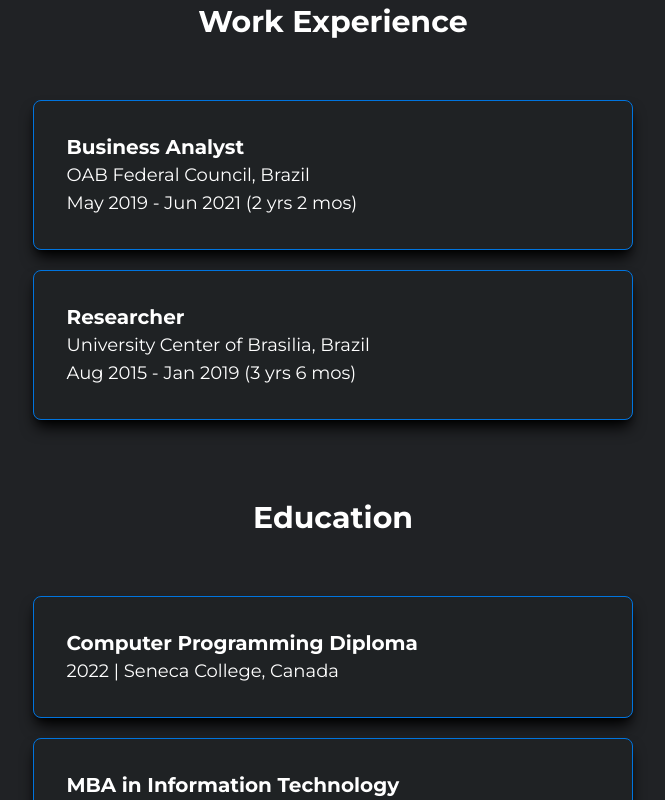
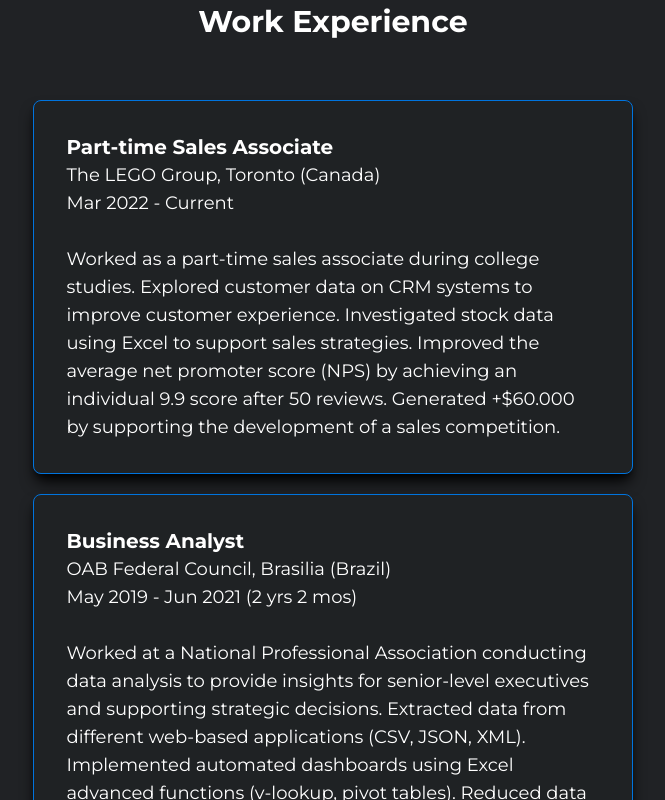
Before and after one commit to fmeneses-graca/my-website, a Next.js app: page /more-about-me in a window 1280 px wide. Shown: the part 1080-1880 px from the top of the page, without its empty margins (307-972 px from the left). Built offline with nearby package versions, Linux system fonts and the light colour scheme.

Commit message:
Refinements on about me section and page

```diff
--- a/components/ProjectSection.js
+++ b/components/ProjectSection.js
@@ -23,7 +23,7 @@ function mercedesProjectText() {
     return (
         <>
             <p className="pt-1">
-                In this MBA project, I created a Business Intelligence solution for Mercedes-Benz Trucks to drive data monetization.
+                In this MBA project, I designed a Business Intelligence solution for Mercedes-Benz Trucks to drive data monetization.
                 The solution consists of a website that provides road contractors and public transportation agencies with insights about
                 road infrastructure to optimize construction investments.
             </p>
@@ -70,8 +70,8 @@ function courtProjectText() {
     return (
         <>
             <p className="pt-1">
-                In this LL.B. project, I published a quantitative analysis that examined +200 cases according
-                to models of judicial behaviour on how international and foreign precedents affected the Brazilian Supreme Court&apos;s rulings.
+                In this LL.B. project, I conducted a data analysis that examined +200 cases according to models of judicial behaviour
+                on how international and foreign precedents affected the Brazilian Supreme Court&apos;s rulings.
             </p>
 
             <div className="flex">
--- a/pages/more-about-me.js
+++ b/pages/more-about-me.js
@@ -52,15 +52,16 @@ function ExperienceSection() {
 
                 <h1>Work Experience</h1>
                 <div className="flex-container">
+                    <Card style="card-size-large" title="Part-time Sales Associate" text={workLEGO()} />
                     <Card style="card-size-large" title="Business Analyst" text={workOAB()} />
                     <Card style="card-size-large" title="Researcher" text={workUNICEUB()} />
                 </div>
 
                 <h1>Education</h1>
                 <div className="flex-container">
-                    <Card style="card-size-large" title="Computer Programming Diploma" text={educationSeneca()} />
-                    <Card style="card-size-large" title="MBA in Information Technology" text={educationFIAP()} />
-                    <Card style="card-size-large" title="Bachelor of Laws" text={educationUNICEUB()} />
+                    <Card style="card-size-large" title="Computer Programming Diploma | 2022" text={educationSeneca()} />
+                    <Card style="card-size-large" title="MBA in Information Technology | 2020" text={educationFIAP()} />
+                    <Card style="card-size-large" title="Bachelor of Laws | 2019" text={educationUNICEUB()} />
                 </div>
             </div>
 
@@ -74,15 +75,31 @@ function ExperienceSection() {
     )
 }
 
+function workLEGO() {
+    return (
+        <>
+            <p>
+                The LEGO Group, Toronto (Canada)<br />
+                Mar 2022 - Current<br /><br />
+                Worked as a part-time sales associate during college studies. Explored customer data on CRM systems to improve customer experience.
+                Investigated stock data using Excel to support sales strategies. Improved the average net promoter score (NPS) by achieving an individual
+                9.9 score after 50 reviews. Generated +$60.000 by supporting the development of a sales competition.
+            </p>
+        </>
+    )
+}
+
 function workOAB() {
     return (
         <>
             <p>
-                OAB Federal Council, Brazil<br />
-                May 2019 - Jun 2021 (2 yrs 2 mos)<br />
-                {/* <ul className="pl-4 list-disc">
-                    <li></li>
-                </ul> */}
+                OAB Federal Council, Brasilia (Brazil)<br />
+                May 2019 - Jun 2021 (2 yrs 2 mos)<br /><br />
+                Worked at a National Professional Association conducting data analysis to provide insights for senior-level executives and supporting strategic decisions.
+                Extracted data from different web-based applications (CSV, JSON, XML). Implemented automated dashboards using Excel advanced functions (v-lookup, pivot tables).
+                Reduced data modelling and visualization tasks using automation tools (Power Query). Collaborated with stakeholders in calls and meetings to identify data needs
+                and develops solutions. Implemented Agile best practices and tools like Scrum, Kanban, and Trello. Saved an average of 5 hours weekly by optimizing backlog management
+                and task prioritization (Trello).
             </p>
         </>
     )
@@ -92,11 +109,12 @@ function workUNICEUB() {
     return (
         <>
             <p>
-                University Center of Brasilia, Brazil<br />
-                Aug 2015 - Jan 2019 (3 yrs 6 mos)<br />
-                {/* <ul className="pl-4 list-disc">
-                    <li></li>
-                </ul> */}
+                University Center of Brasilia - UniCEUB | Brasilia, Brazil<br />
+                Aug 2015 - Jan 2019 (3 yrs 6 mos)<br /><br />
+                Worked as a researcher analyzing data using rigorous standards to produce scientific findings, reports, and publications for legal and social sciences journals.
+                Collected, investigated and analyzed data to generate insights. Assisted in the preparation of requirements and design of quantitative and qualitative research.
+                Prepared documentation and written reports with attention to detail and deadlines. Understood and explained complex problems and solutions in presentations at
+                meetings and events. Supported teammates and facilitated discussions to maintain a structured and productive workflow.
             </p>
         </>
     )
@@ -106,7 +124,7 @@ function educationSeneca() {
     return (
         <>
             <p>
-                2022 | Seneca College, Canada<br />
+                Seneca College | Toronto, Canada<br />
             </p>
         </>
     )
@@ -116,7 +134,7 @@ function educationFIAP() {
     return (
         <>
             <p>
-                2020 | FIAP, Brazil<br />
+                Faculty of Informatics and Administration - FIAP | Brasilia, Brazil<br />
             </p>
         </>
     )
@@ -126,7 +144,7 @@ function educationUNICEUB() {
     return (
         <>
             <p>
-                2018 | University Center of Brasilia, Brazil<br />
+                University Center of Brasilia - UniCEUB | Brasilia, Brazil<br />
             </p>
         </>
     )
```
